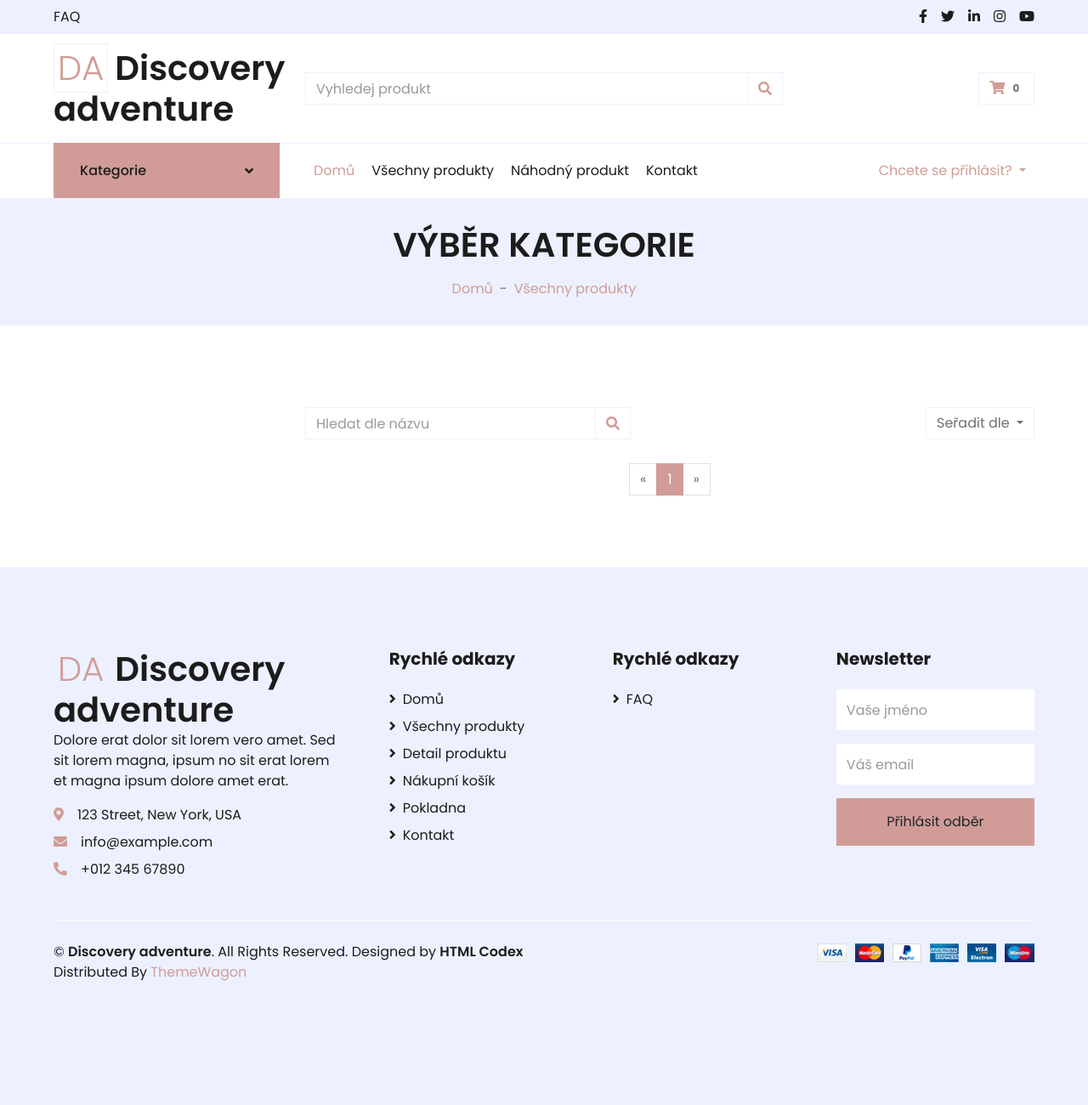
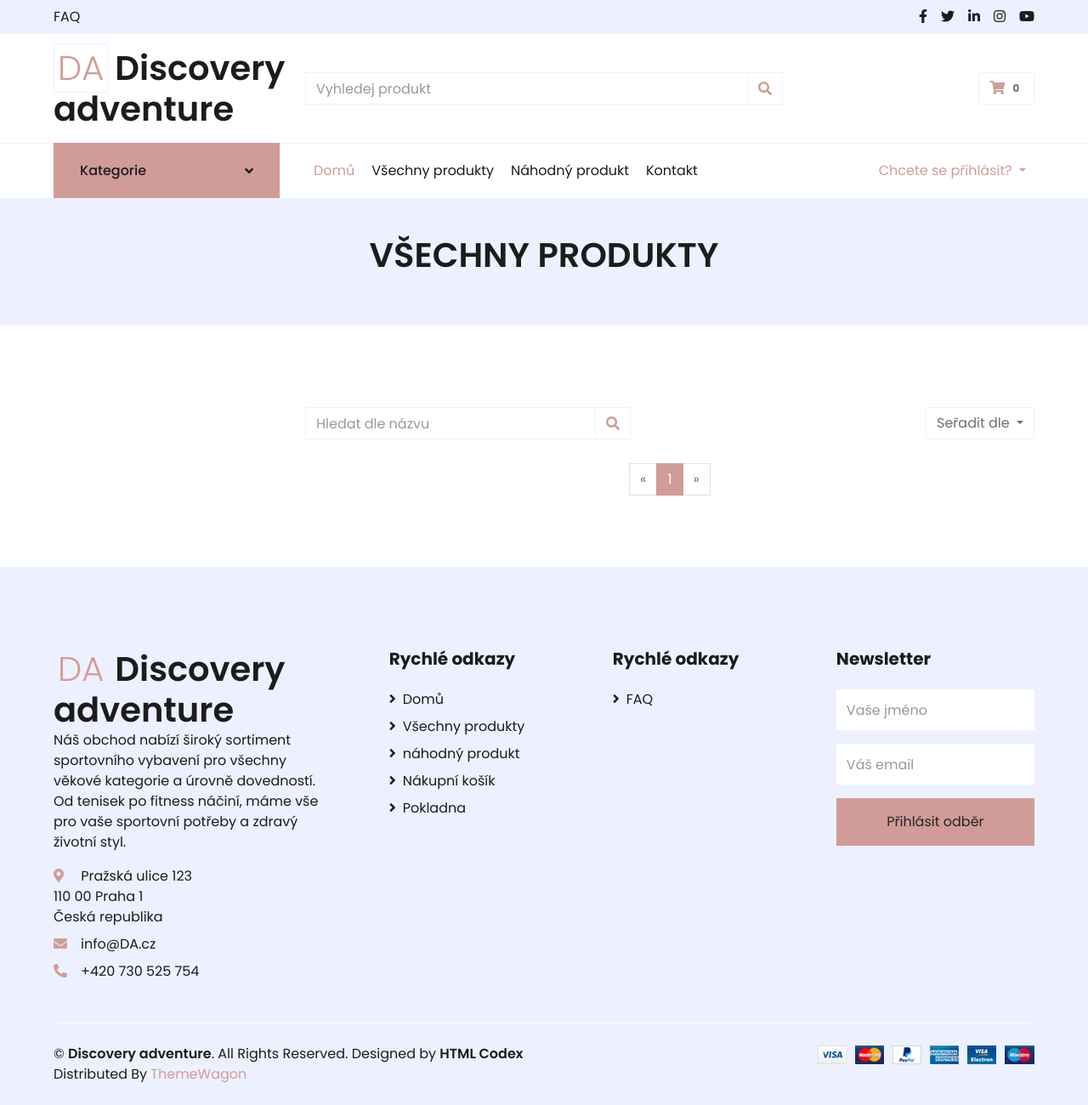
Before and after one commit to Determinathor/Discovery_adventure, a Django app: page /shop/ in a window 1280 px wide. Shown: the whole page at 85% size. Before the commit the page ends 1154 px from the top, so only its background shows below. Run offline with Django 4.2, Linux system fonts and the light colour scheme; data that the repository does not hold is empty; some libraries are stand-ins or nearby versions.

Commit message:
3.2.x. Opravení zobrazování aktuální šablony Aktualizace a napojení footer

```diff
--- a/viewer/templates/base.html
+++ b/viewer/templates/base.html
@@ -41,19 +41,19 @@
             </div>
             <div class="col-lg-6 text-center text-lg-right">
                 <div class="d-inline-flex align-items-center">
-                    <a class="text-dark px-2" href="">
+                    <a class="text-dark px-2" href="https://www.facebook.com/vitek.hlavacek">
                         <i class="fab fa-facebook-f"></i>
                     </a>
-                    <a class="text-dark px-2" href="">
+                    <a class="text-dark px-2" href="https://x.com/VtHlavacek">
                         <i class="fab fa-twitter"></i>
                     </a>
-                    <a class="text-dark px-2" href="">
+                    <a class="text-dark px-2" href="https://www.linkedin.com/in/v%C3%ADtek-hlav%C3%A1%C4%8Dek-388548135/">
                         <i class="fab fa-linkedin-in"></i>
                     </a>
-                    <a class="text-dark px-2" href="">
+                    <a class="text-dark px-2" href="https://www.instagram.com/vitekhlavacek/">
                         <i class="fab fa-instagram"></i>
                     </a>
-                    <a class="text-dark pl-2" href="">
+                    <a class="text-dark pl-2" href="https://www.youtube.com/@vithlavacek2281">
                         <i class="fab fa-youtube"></i>
                     </a>
                 </div>
@@ -61,7 +61,7 @@
         </div>
         <div class="row align-items-center py-3 px-xl-5">
             <div class="col-lg-3 d-none d-lg-block">
-                <a href="" class="text-decoration-none">
+                <a href="{% url 'home' %}" class="text-decoration-none">
                     <h1 class="m-0 display-9 font-weight-semi-bold"><span class="text-primary font-weight-light border px-1 mr-2">DA</span>Discovery adventure</h1>
                 </a>
             </div>
@@ -78,7 +78,7 @@
                 </form>
             </div>
             <div class="col-lg-3 col-6 text-right">
-                <a href="" class="btn border">
+                <a href="{% url 'cart' %}" class="btn border">
                     <i class="fas fa-shopping-cart text-primary"></i>
                     <span class="badge">0</span>
                 </a>
@@ -93,12 +93,7 @@
     <!-- Page Header Start -->
     <div class="container-fluid bg-secondary mb-5">
         <div class="d-flex flex-column align-items-center justify-content-center" style="min-height: 150px">
-            <h1 class="font-weight-semi-bold text-uppercase mb-3">Výběr kategorie</h1>
-            <div class="d-inline-flex">
-                <p class="m-0"><a href="{% url 'home' %}">Domů</a></p>
-                <p class="m-0 px-2">-</p>
-                <p class="m-0"><a href="{% url 'shop' %}">Všechny produkty</a></p>
-            </div>
+            <h1 class="font-weight-semi-bold text-uppercase mb-3">{{ current_template }}</h1>
         </div>
     </div>
     <!-- Page Header End -->
--- a/viewer/templates/footer.html
+++ b/viewer/templates/footer.html
@@ -2,13 +2,13 @@
     <div class="container-fluid bg-secondary text-dark mt-5 pt-5">
         <div class="row px-xl-5 pt-5">
             <div class="col-lg-4 col-md-12 mb-5 pr-3 pr-xl-5">
-                <a href="" class="text-decoration-none">
+                <a href="{% url 'home' %}" class="text-decoration-none">
                     <h1 class="m-0 display-9 font-weight-semi-bold"><span class="text-primary font-weight-light border px-1 mr-2">DA</span>Discovery adventure</h1>
                 </a>
-                <p>Dolore erat dolor sit lorem vero amet. Sed sit lorem magna, ipsum no sit erat lorem et magna ipsum dolore amet erat.</p>
-                <p class="mb-2"><i class="fa fa-map-marker-alt text-primary mr-3"></i>123 Street, New York, USA</p>
-                <p class="mb-2"><i class="fa fa-envelope text-primary mr-3"></i>info@example.com</p>
-                <p class="mb-0"><i class="fa fa-phone-alt text-primary mr-3"></i>+012 345 67890</p>
+                <p>Náš obchod nabízí široký sortiment sportovního vybavení pro všechny věkové kategorie a úrovně dovedností. Od tenisek po fitness náčiní, máme vše pro vaše sportovní potřeby a zdravý životní styl.</p>
+                <p class="mb-2"><i class="fa fa-map-marker-alt text-primary mr-3"></i> Pražská ulice 123 <br> 110 00 Praha 1 <br> Česká republika</p>
+                <p class="mb-2"><i class="fa fa-envelope text-primary mr-3"></i>info@DA.cz</p>
+                <p class="mb-0"><i class="fa fa-phone-alt text-primary mr-3"></i>+420 730 525 754</p>
             </div>
             <div class="col-lg-8 col-md-12">
                 <div class="row">
@@ -17,10 +17,9 @@
                         <div class="d-flex flex-column justify-content-start">
                             <a class="text-dark mb-2" href="{% url 'home' %}"><i class="fa fa-angle-right mr-2"></i>Domů</a>
                             <a class="text-dark mb-2" href="{% url 'shop' %}"><i class="fa fa-angle-right mr-2"></i>Všechny produkty</a>
-                            <a class="text-dark mb-2" href="detail.html"><i class="fa fa-angle-right mr-2"></i>Detail produktu</a>
-                            <a class="text-dark mb-2" href="cart.html"><i class="fa fa-angle-right mr-2"></i>Nákupní košík</a>
-                            <a class="text-dark mb-2" href="checkout.html"><i class="fa fa-angle-right mr-2"></i>Pokladna</a>
-                            <a class="text-dark" href="contact.html"><i class="fa fa-angle-right mr-2"></i>Kontakt</a>
+                            <a class="text-dark mb-2" href="{% url 'random' %}"><i class="fa fa-angle-right mr-2"></i>náhodný produkt</a>
+                            <a class="text-dark mb-2" href="{% url 'cart' %}"><i class="fa fa-angle-right mr-2"></i>Nákupní košík</a>
+                            <a class="text-dark mb-2" href="{% url 'checkout' %}"><i class="fa fa-angle-right mr-2"></i>Pokladna</a>
                         </div>
                     </div>
                     <div class="col-md-4 mb-5">
--- a/viewer/templates/products_by_category.html
+++ b/viewer/templates/products_by_category.html
@@ -34,7 +34,6 @@
                                 <div class="dropdown-menu dropdown-menu-right" aria-labelledby="triggerId">
                                     <a class="dropdown-item" href="#">Nejnovější</a>
                                     <a class="dropdown-item" href="#">Cena</a> <!-- TODO: řazení? -->
-                                    <a class="dropdown-item" href="#">Nejlépe hodnocené</a>
                                 </div>
                             </div>
                         </div>
--- a/viewer/templates/shop.html
+++ b/viewer/templates/shop.html
@@ -36,10 +36,9 @@
                                     Seřadit dle
                                 </button>
                                 <div class="dropdown-menu dropdown-menu-right" aria-labelledby="triggerId">
-                                    <a class="dropdown-item" href="#">Nejnovější</a>
+                                    <!--<a class="dropdown-item" href="#">Nejnovější</a> Zatím nefunguje -->
                                     <a class="dropdown-item" href="{% url 'shop-nejdrazsi' %}">Cena - nejdražší</a>
                                     <a class="dropdown-item" href="{% url 'shop-nejlevnejsi' %}">Cena - nejlevnější</a>
-                                    <a class="dropdown-item" href="#">Nejlépe hodnocené</a>
                                 </div>
                             </div>
                         </div>
--- a/viewer/views.py
+++ b/viewer/views.py
@@ -21,14 +21,13 @@ from django.forms import *
 def home(request):
     return render(request, "home.html")
 
-
-
 class FAQView(TemplateView):
     template_name = "faq.html"
 
     def get_context_data(self, **kwargs):
         context = super().get_context_data(**kwargs)
         context['categories'] = Category.objects.all()
+        context['current_template'] = "FAQ"
         return context
 
 
@@ -49,6 +48,7 @@ class CategoryListView(ListView): # chceme zobrazit všechny kategorie
         for category in categories:
             category.product_count = Product.objects.filter(categories=category).count()
         context['categories'] = categories
+        context['current_template'] = "Kategorie"
         return context
 
 
@@ -72,6 +72,7 @@ class CategoryTemplateView(TemplateView): # chceme vypsat produkty v dané kateg
             category.product_count = Product.objects.filter(categories=category).count()
         context['categories'] = categories
         context['page_obj'] = page_obj
+        context['current_template'] = "Všechny produkty"
         return context
 
 
@@ -84,10 +85,11 @@ class ProductsListView(ListView):  # chceme vypsat všechny produkty
     def get_context_data(self, **kwargs):
         context = super().get_context_data(**kwargs)
         context['categories'] = Category.objects.all()
+        context['current_template'] = "Všechny produkty"
         return context
 
 
-class ProductSortedHighListView(ListView): # chceme vypsat produkty serazene od nejdrazsiho
+class ProductSortedHighListView(ListView): # chceme vypsat produkty serazene od nejlevnějšího
     model = Product
     template_name = 'shop.html'
     context_object_name = 'products'
@@ -99,10 +101,11 @@ class ProductSortedHighListView(ListView): # chceme vypsat produkty serazene od
     def get_context_data(self, **kwargs):
         context = super().get_context_data(**kwargs)
         context['categories'] = Category.objects.all()
+        context['current_template'] = "produkty seřazené od nejlevnějšího"
         return context
 
 
-class ProductSortedLowListView(ListView): # chceme vypsat produkty serazene od nejlevnejsiho
+class ProductSortedLowListView(ListView): # chceme vypsat produkty serazene od nejdražšího
     model = Product
     template_name = 'shop.html'
     context_object_name = 'products'
@@ -114,6 +117,7 @@ class ProductSortedLowListView(ListView): # chceme vypsat produkty serazene od n
     def get_context_data(self, **kwargs):
         context = super().get_context_data(**kwargs)
         context['categories'] = Category.objects.all()
+        context['current_template'] = "produkty seřazené od nejdražšího"
         return context
 
 
@@ -129,6 +133,7 @@ class ProductNewestListView(ListView):
     def get_context_data(self, **kwargs):
         context = super().get_context_data(**kwargs)
         context['categories'] = Category.objects.all()
+        context['current_template'] = "produkty seřazené od nejnovějšího"
         return context
 
 class ProductTemplateView(TemplateView): # chceme zobrazit konkrétní produkt s popisem
@@ -147,6 +152,7 @@ class ProductTemplateView(TemplateView): # chceme zobrazit konkrétní produkt s
         context["conversion_rate"] = conversion_rate
         context["price_czk"] = product_.price * conversion_rate # TODO: aktuální cena czk -> eur?
         context['categories'] = Category.objects.all()
+        context['current_template'] = "detail produktu"
         return context
         # context["reviews"] = Review.objects.filter(product=product_) TODO: chceme vypisovat a tvořit review pro produkt?
         # context["form_review"] = ReviewModelForm
@@ -168,6 +174,7 @@ class RandomProductTemplateView(TemplateView):
             random_product = None
         context["product"] = random_product
         context['categories'] = Category.objects.all()
+        context['current_template'] = "Náhodný produkt"
         return context
 
 
@@ -177,6 +184,7 @@ class ProductsCheckoutListView(ListView): #TODO: vypsat všechny produkty v koš
     def get_context_data(self, **kwargs):
         context = super().get_context_data(**kwargs)
         context['categories'] = Category.objects.all()
+        context['current_template'] = "Všechny produkty v košíku"
         return context
 
 
@@ -186,6 +194,7 @@ class ProductsCartListView(ListView): #TODO: vypsat produkty z orderlines
     def get_context_data(self, **kwargs):
         context = super().get_context_data(**kwargs)
         context['categories'] = Category.objects.all()
+        context['current_template'] = "Objednané produkty"
         return context
 
 
```
